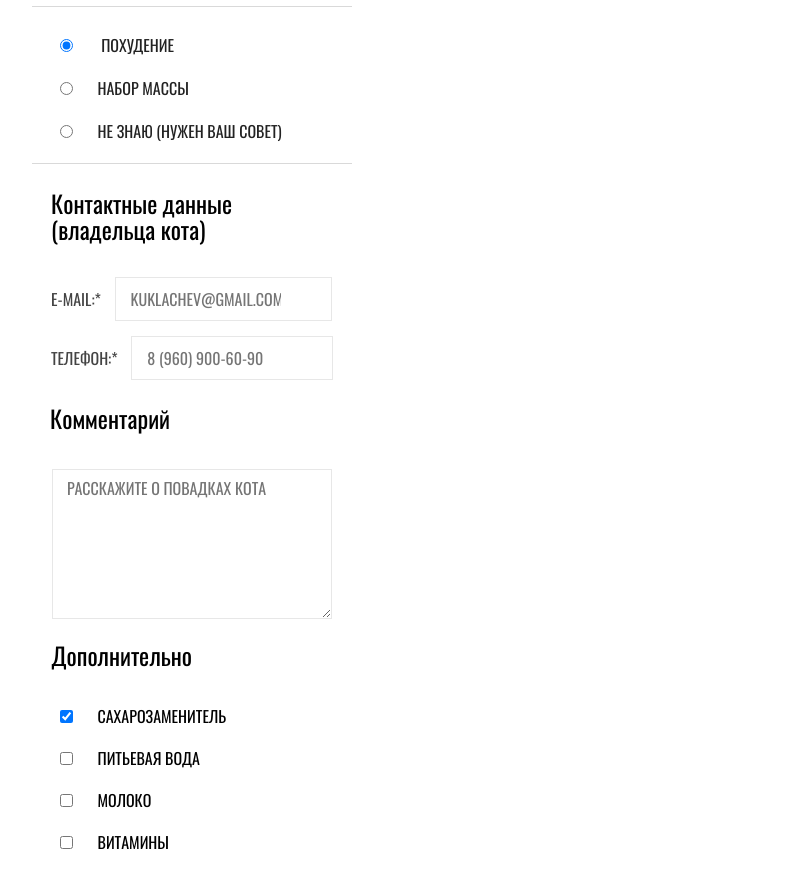
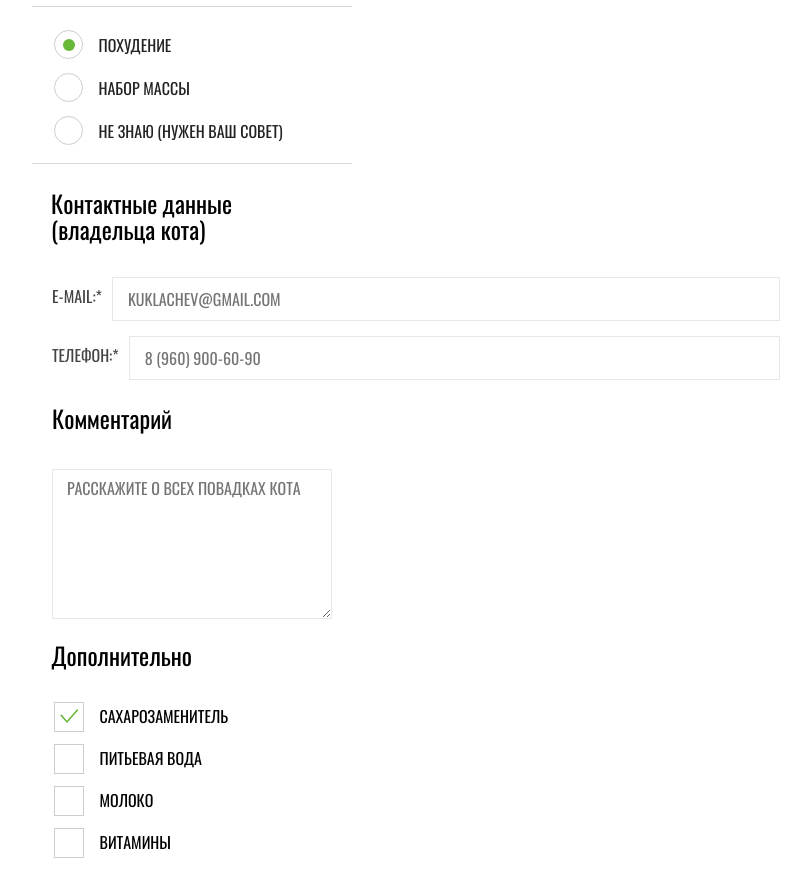
Before and after one commit to Jekich34/Cat-Energy, a website: page source/form.html in a window 1280 px wide. Shown: the part 440-1322 px from the top of the page, without its empty margins (224-1035 px from the left). Drawn offline with nearby package versions, Linux system fonts and the light colour scheme; files that its build step writes are made by us from their sources.

Commit message:
Немного переписал 'Форму'

```diff
--- a/source/form.html
+++ b/source/form.html
@@ -40,86 +40,78 @@
     <section class="form">
       <h1 class="form__title">Подбор программы</h1>
       <form class="page-form" action="https://echo.htmlacademy.ru" method="post">
-        <section class="page-form-programs-choose">
-          <p class="page-form-programs-choose__disclaimer">
+        <section class="programs-choose">
+          <p class="programs-choose__disclaimer">
             Заполните анкету, и мы подберем<br>
             программу питания для вашего кота
           </p>
-          <p class="page-form-programs-choose__field">
-            <label class="page-form-programs-choose__title cat-name" for="cat-name">Имя:*</label>
-            <input class="page-form-programs-choose__value cat-name" type="text" name="cat-name" placeholder="Барсик" id="cat-name">
+          <p class="programs-choose__field">
+            <label class="programs-choose__title" for="cat-name">Имя:*</label>
+            <input class="programs-choose__value" type="text" name="cat-name" placeholder="Барсик" id="cat-name">
           </p>
-          <p class="page-form-programs-choose__field">
-            <label class="page-form-programs-choose__title cat-weight" for="cat-weight">Вес (кг):*</label>
-            <input class="page-form-programs-choose__value cat-weight" type="text" name="cat-weight" placeholder="7" id="cat-weight">
+          <p class="programs-choose__field">
+            <label class="programs-choose__title" for="cat-weight">Вес (кг):*</label>
+            <input class="programs-choose__value" type="text" name="cat-weight" placeholder="7" id="cat-weight">
           </p>
-          <p class="page-form-programs-choose__field">
-            <label class="page-form-programs-choose__title cat-old" for="cat-old">Возраст (лет):*</label>
-            <input class="page-form-programs-choose__value cat-old" type="text" name="cat-old" placeholder="7" id="cat-old">
+          <p class="programs-choose__field">
+            <label class="programs-choose__title" for="cat-old">Возраст (лет):*</label>
+            <input class="programs-choose__value" type="text" name="cat-old" placeholder="7" id="cat-old">
           </p>
-          <div class="page-form-programs-choose__radio-wrapper">
-            <fieldset class="page-form-programs-choose__radio">
+          <div class="programs-choose__radio-wrapper">
+            <fieldset class="programs-choose__radio">
               <h3 class="visually-hidden">Выбор програмы</h3>
-              <ul class="page-form-programs-choose__list">
-                <li class="page-form-programs-choose__item">
-                  <input class="page-form-programs-choose__radio" type="radio" name="programs-choose" checked>
-                  <label class="page-form-programs-choose__label">Похудение</label>
+              <ul class="programs-choose__list">
+                <li class="programs-choose__item">
+                  <input class="visually-hidden programs-choose__radio programs-choose__radio-filter" type="radio" name="programs-choose" checked id="cat-slim">
+                  <label class="programs-choose__label" for="cat-slim">Похудение</label>
                 </li>
-                <li class="page-form-programs-choose__item">
-                  <label class="page-form-programs-choose__label">
-                    <input class="page-form-programs-choose__radio" type="radio" name="programs-choose">Набор массы
-                  </label>
+                <li class="programs-choose__item">
+                  <input class="visually-hidden programs-choose__radio programs-choose__radio-filter" type="radio" name="programs-choose" id="cat-mass">
+                  <label class="programs-choose__label" for="cat-mass">Набор массы</label>
                 </li>
-                <li class="page-form-programs-choose__item">
-                  <label class="page-form-programs-choose__label">
-                    <input class="page-form-programs-choose__radio" type="radio" name="programs-choose">Не знаю (Нужен ваш совет)
-                  </label>
+                <li class="programs-choose__item">
+                  <input class="visually-hidden programs-choose__radio programs-choose__radio-filter" type="radio" name="programs-choose" id="advice">
+                  <label class="programs-choose__label" for="advice">Не знаю (Нужен ваш совет)</label>
                 </li>
               </ul>
             </fieldset>
           </div>
         </section>
         <section class="contacts">
-          <legend class="contacts__title title">Контактные данные<br>(владельца кота)</legend>
-          <p>
-            <label class="contacts__list email-list">E-mail:*
-              <input class="contacts__item email-item" type="email" name="email" placeholder="kuklachev@gmail.com">
-            </label>
+          <legend class="contacts__title">Контактные данные<br>(владельца кота)</legend>
+          <p class="contacts__list">
+            <label class="contacts__value" for="email-value">E-mail:*</label>
+            <input class="contacts__item" type="email" name="email" placeholder="kuklachev@gmail.com" id="email-value">
           </p>
-          <p>
-            <label class="contacts__list phone-list">Телефон:*
-              <input class="contacts__item phone-item" type="phone" name="phone" placeholder="8 (960) 900-60-90">
-            </label>
+          <p class="contacts__list">
+            <label class="contacts__value" id="phone-value">Телефон:*</label>
+            <input class="contacts__item" type="phone" name="phone" placeholder="8 (960) 900-60-90" id="phone-value">
           </p>
         </section>
         <section class="comment">
-          <legend class="comment__title title">Комментарий</legend>
+          <legend class="comment__title">Комментарий</legend>
           <textarea class="comment__item" name="comment"
-            placeholder="Расскажите о повадках кота"></textarea>
+            placeholder="Расскажите о всех повадках кота"></textarea>
         </section>
         <section class="additionally">
-          <fieldset class="additionally__information">
-            <legend class="additionally__information-caption title">Дополнительно</legend>
-            <ul class="additionally__information-list">
-              <li class="additionally__information-item">
-                <label class="additionally__information-label">
-                  <input class="additionally__information-checkbox" type="checkbox" name="sweetener" checked>Сахарозаменитель
-                </label>
+          <fieldset class="additionally__products">
+            <legend class="additionally__products-caption">Дополнительно</legend>
+            <ul class="additionally__products-list">
+              <li class="additionally__products-item">
+                <input class="visually-hidden additionally__products-checkbox additionally__products-checkbox-filter" type="checkbox" name="sweetener" checked id="sweetener">
+                <label class="additionally__products-label" for="sweetener">Сахарозаменитель</label>
               </li>
-              <li class="additionally__information-item">
-                <label class="additionally__information-label">
-                  <input class="additionally__information-checkbox" type="checkbox" name="water">Питьевая вода
-                </label>
+              <li class="additionally__products-item">
+                <input class="visually-hidden additionally__products-checkbox additionally__products-checkbox-filter" type="checkbox" name="water" id="water">
+                <label class="additionally__products-label" for="water">Питьевая вода</label>
               </li>
-              <li class="additionally__information-item">
-                <label class="additionally__information-label">
-                  <input class="additionally__information-checkbox" type="checkbox" name="milk">Молоко
-                </label>
+              <li class="additionally__products-item">
+                <input class="visually-hidden additionally__products-checkbox additionally__products-checkbox-filter" type="checkbox" name="milk" id="milk">
+                <label class="additionally__products-label" for="milk">Молоко</label>
               </li>
-              <li class="additionally__information-item">
-                <label class="additionally__information-label">
-                  <input class="additionally__information-checkbox" type="checkbox" name="vitamins">Витамины
-                </label>
+              <li class="additionally__products-item">
+                <input class="visually-hidden additionally__products-checkbox additionally__products-checkbox-filter" type="checkbox" name="vitamins" id="vitamins">
+                <label class="additionally__products-label" for="vitamins">Витамины</label>
               </li>
             </ul>
           </fieldset>
--- a/source/sass/blocks/additionally.scss
+++ b/source/sass/blocks/additionally.scss
@@ -1,29 +1,68 @@
 //Additionally
 
-.additionally__information {
+.additionally__products {
   margin: 20px 0 13px 2px;
   border: none;
 }
 
-.additionally__information-caption {
+.additionally__products-caption {
   margin: 0 0 16px -15px;
 
   @include description-inputs;
 }
 
-.additionally__information-list {
-  margin: 7px 0 7px -40px;
+.additionally__products-list {
+  margin: 7px 0 7px 0;
 
   @include label;
   color: $black;
 }
 
-.additionally__information-label {
-  &[disabled] {
+.additionally__products-item {
+  & .additionally__products-label {
+    position: relative;
+    display: block;
+    padding: 4px 0 5px 0;
+    cursor: pointer;
+  }
+}
+
+.additionally__products-checkbox {
+  margin: 15px 25px 14px -2px;
+
+  &:disabled + .additionally__products-label {
     opacity: 0.3;
   }
 }
 
-.additionally__information-checkbox {
+.additionally__products-checkbox-filter {
+  & + .additionally__products-label::before {
+    content: "";
+    position: absolute;
+    top: -1px;
+    left: -46px;
+    width: 28px;
+    height: 28px;
+    border: 1px solid $less-gray;
+  }
+
+  & + .additionally__products-label:hover::before {
+    border: 1px solid $least-gray;
+  }
+
+  &:checked + .additionally__products-label::after {
+    content: "";
+    position: absolute;
+    top: 6px;
+    left: -40px;
+    width: 20px;
+    height: 20px;
+    background-image: url("../../img/icon-check-mark.svg");
+    background-repeat: no-repeat;
+    background-position: 0 0;
+  }
+}
+
+.additionally__products-label {
   margin: 15px 25px 14px -5px;
 }
--- a/source/sass/blocks/comment.scss
+++ b/source/sass/blocks/comment.scss
@@ -1,7 +1,7 @@
 //Comment
 
 .comment__title {
-  margin: 27px 0 38px -4px;
+  margin: 27px 0 38px -2px;
 
   @include description-inputs;
 }
@@ -11,8 +11,7 @@
   min-height: 130px;
   padding: 9px 14px;
 
+  @include border;
   @include label;
   font-family: $oswald;
-  border: 1px solid $low-grey;
-  border-radius: 0;
 }
--- a/source/sass/blocks/contacts.scss
+++ b/source/sass/blocks/contacts.scss
@@ -11,14 +11,20 @@
 }
 
 .contacts__list {
-  margin: 0 0 0 -20px;
+  display: flex;
+  margin-left: 1px;
+}
+
+.contacts__value {
+  margin: 13px 0 0 -20px;
 
   @include label;
   color: $special-dark-grey;
 }
 
 .contacts__item {
-  margin: 3px -20px -2px 10px;
+  flex-grow: 1;
+  margin: 3px 20px -2px 10px;
   padding: 12px 50px 12px 15px;
 
   @include label;
@@ -27,11 +33,3 @@
   border: 1px solid $low-grey;
   border-radius: 0;
 }
-
-.email-item {
-  width: 150px;
-}
-
-.phone-item {
-  width: 135px;
-}
--- a/source/sass/blocks/form.scss
+++ b/source/sass/blocks/form.scss
@@ -17,11 +17,12 @@
 
 .form-button {
   min-width: 280px;
+  margin: 0 0 0 1px;
   border: none;
 }
 
 .form__text-bottom {
-  margin: 20px 0 31px 62px;
+  margin: 20px 0 31px 63px;
   font-family: $arial;
   text-transform: none;
 }
--- a/source/sass/blocks/page-form-programs-choose.scss
+++ /dev/null
@@ -1,53 +0,0 @@
-//Page-form-programs-choose
-
-.page-form-programs-choose__disclaimer {
-  padding: 5px 0 25px 0;
-  text-transform: uppercase;
-}
-
-.page-form-programs-choose__field {
-  display: flex;
-}
-
-.page-form-programs-choose__title {
-  padding: 15px 0 0 0;
-
-  @include label;
-  color: $special-dark-grey;
-}
-
-.page-form-programs-choose__value {
-  flex-grow: 1;
-  margin: 0 20px 0 10px;
-  padding: 12px 15px;
-  font-family: $oswald;
-
-  @include label;
-  @include border;
-}
-
-.page-form-programs-choose__radio-wrapper {
-  width: 320px;
-  margin: 26px 0 0 -20px;
-  border: 1px solid $dark-grey;
-  border-left: none;
-  border-right: none;
-}
-
-.page-form-programs-choose__list {
-  margin: -3px 0 -14px -33px;
-
-  @include label;
-  color: $light-black;
-}
-
-.page-form-programs-choose__label {
-  &[disabled] {
-    opacity: 0.3;
-  }
-}
-
-.page-form-programs-choose__radio {
-  margin: 15px 25px 15px 5px;
-  border: none;
-}
--- /dev/null
+++ b/source/sass/blocks/programs-choose.scss
@@ -0,0 +1,90 @@
+//Programs-choose
+
+.programs-choose__disclaimer {
+  padding: 5px 0 25px 0;
+  text-transform: uppercase;
+}
+
+.programs-choose__field {
+  display: flex;
+}
+
+.programs-choose__title {
+  padding: 15px 0 0 0;
+
+  @include label;
+  color: $special-dark-grey;
+}
+
+.programs-choose__value {
+  flex-grow: 1;
+  margin: 0 20px 0 10px;
+  padding: 12px 15px;
+  font-family: $oswald;
+
+  @include label;
+  @include border;
+}
+
+//Programs-choose__radio-wrapper
+
+.programs-choose__radio-wrapper {
+  width: 320px;
+  margin: 26px 0 0 -20px;
+  border: 1px solid $dark-grey;
+  border-left: none;
+  border-right: none;
+}
+
+.programs-choose__list {
+  margin: 8px 0 -25px 10px;
+
+  @include label;
+  color: $light-black;
+}
+
+.programs-choose__item {
+  & .programs-choose__label {
+    position: relative;
+    display: block;
+    padding: 1px 0 24px 1px;
+    cursor: pointer;
+  }
+}
+
+.programs-choose__radio {
+  margin: 15px 25px 15px 5px;
+  border: none;
+
+  &:disabled + .programs-choose__label {
+    opacity: 0.3;
+  }
+}
+
+.programs-choose__radio-filter {
+  & + .programs-choose__label::before {
+    content: "";
+    position: absolute;
+    top: -5px;
+    left: -44px;
+    width: 27px;
+    height: 27px;
+    border: 1px solid $less-gray;
+    border-radius: 50%;
+  }
+
+  & + .programs-choose__label:hover::before {
+    border: 1px solid $least-gray;
+  }
+
+  &:checked + .programs-choose__label::after {
+    content: "";
+    position: absolute;
+    top: 4px;
+    left: -35px;
+    width: 12px;
+    height: 12px;
+    background-color: $green;
+    border-radius: 50%;
+  }
+}
--- a/source/sass/global/variables.scss
+++ b/source/sass/global/variables.scss
@@ -21,6 +21,7 @@ $dark-grey: #d9d9d9;
 $grayish: #ebebeb;
 $less-gray: #cdcdcd;
 $low-grey: #e7e7e7;
+$least-gray: #bababa;
 
 //Color-social
 $social-gray: #666666;
--- a/source/sass/style.scss
+++ b/source/sass/style.scss
@@ -27,7 +27,7 @@
 
 //Form
 @import "blocks/form.scss";
-@import "blocks/page-form-programs-choose.scss";
+@import "blocks/programs-choose.scss";
 @import "blocks/contacts.scss";
 @import "blocks/comment.scss";
 @import "blocks/additionally.scss";
```
Also changed, not shown: source/img/icon-check-mark.svg (added), source/img/icon-tick.svg (deleted).
